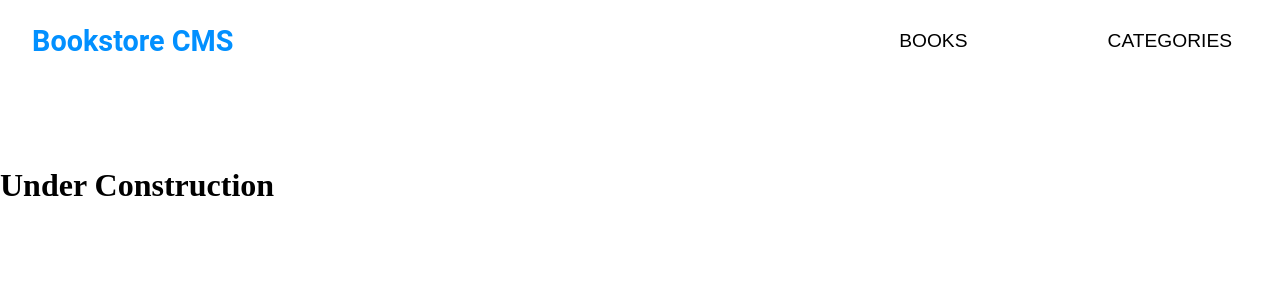
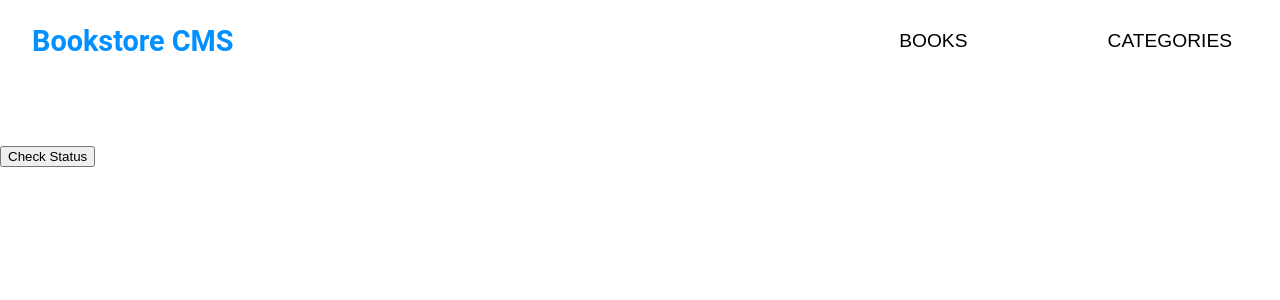
Before and after one commit to shuja-shah/Bookstore-CMS, a React (Create React App) app: page /categories in a window 1280 px wide. Shown: the top 300 px of the page. Built offline with nearby package versions, Linux system fonts and the light colour scheme.

Commit message:
Define Check Status

```diff
--- a/src/Componenets/Catogories.js
+++ b/src/Componenets/Catogories.js
@@ -1,6 +1,18 @@
-const Catogory = () => (
-  <div>
-    <h1>Under Construction</h1>
-  </div>
-);
+import { useDispatch, useSelector } from 'react-redux';
+import { checkStatus } from '../Redux/Categories/categories';
+
+const Catogory = () => {
+  const dispatch = useDispatch();
+
+  const handleStatus = () => {
+    dispatch(checkStatus());
+  };
+  const status = useSelector((state) => state.status);
+  return (
+    <div>
+      <button type="submit" className="btn btn-primary" onClick={handleStatus}>Check Status</button>
+      <p>{status.currentStatus}</p>
+    </div>
+  );
+};
 export default Catogory;
--- a/src/Redux/Categories/categories.js
+++ b/src/Redux/Categories/categories.js
@@ -9,7 +9,9 @@ const inital = [];
 const statusReducer = (state = inital, action) => {
   switch (action.type) {
     case 'CHECK_STATUS':
-      return 'UNDER CONSTRUCTION';
+      return {
+        currentStatus: 'UNDER CONSTRUCTION',
+      };
     default:
       return state;
   }
```
